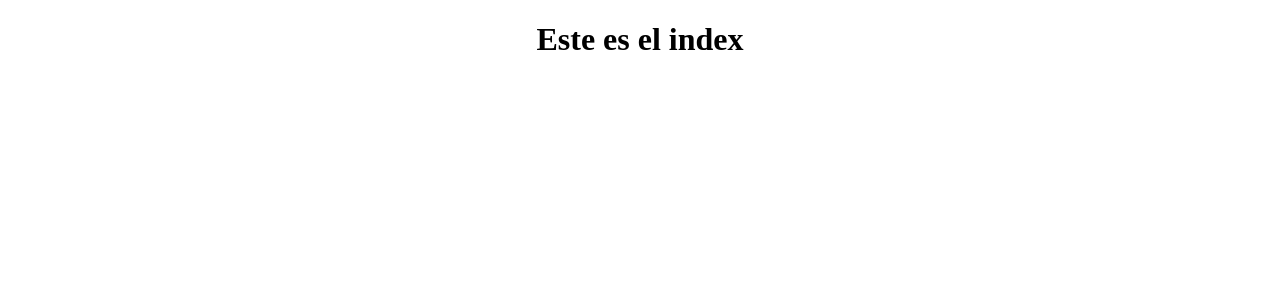
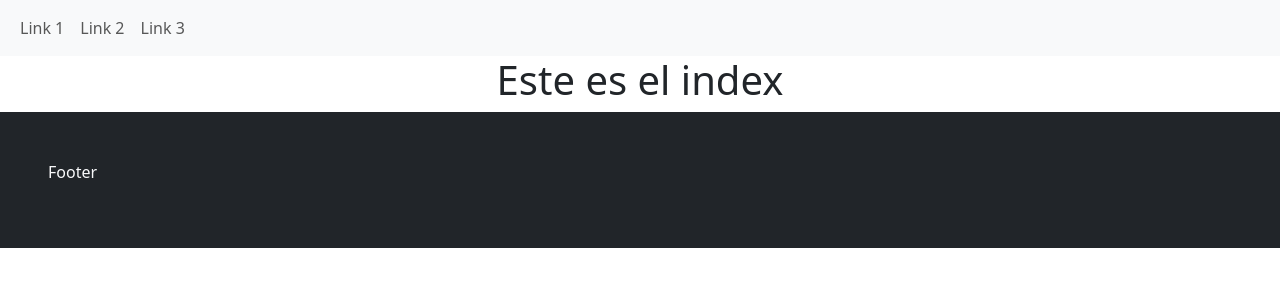
Before and after one commit to profealejandroduoc/crud_S4_20204, a Django app: page / in a window 1280 px wide. Shown: the top 300 px of the page. Run offline with Django 5.2, Linux system fonts and the light colour scheme.

Commit message:
base u personas agregado

```diff
--- /dev/null
+++ b/crud/templates/crud/base.html
@@ -0,0 +1,45 @@
+{% load static %}
+<!DOCTYPE html>
+<html lang="es">
+
+<head>
+    <meta charset="UTF-8">
+    <meta name="viewport" content="width=device-width, initial-scale=1.0">
+    <title>Sitio CRUD</title>
+    <!-- Latest compiled and minified CSS -->
+    <link href="https://cdn.jsdelivr.net/npm/bootstrap@5.3.3/dist/css/bootstrap.min.css" rel="stylesheet">
+
+    <!-- Latest compiled JavaScript -->
+    <script src="https://cdn.jsdelivr.net/npm/bootstrap@5.3.3/dist/js/bootstrap.bundle.min.js"></script>
+</head>
+
+<body>
+    <nav class="navbar navbar-expand-sm bg-light">
+
+        <div class="container-fluid">
+          <!-- Links -->
+          <ul class="navbar-nav">
+            <li class="nav-item">
+              <a class="nav-link" href="#">Link 1</a>
+            </li>
+            <li class="nav-item">
+              <a class="nav-link" href="#">Link 2</a>
+            </li>
+            <li class="nav-item">
+              <a class="nav-link" href="#">Link 3</a>
+            </li>
+          </ul>
+        </div>
+
+      </nav>
+{% block contenido %}
+
+
+{% endblock contenido %}
+
+<div class="bg-dark text-light p-5">
+    <p>Footer</p>
+</div>
+</body>
+
+</html>
--- a/crud/templates/crud/index.html
+++ b/crud/templates/crud/index.html
@@ -1,14 +1,14 @@
-<!DOCTYPE html>
-<html lang="es">
-<head>
-    <meta charset="UTF-8">
-    <meta name="viewport" content="width=device-width, initial-scale=1.0">
-    <title>Ejemplo Crud</title>
-</head>
-<body>
+{% extends "crud/base.html" %}
+
+
+
+{% block contenido %}
+
+
     <div>
         <h1 style=" text-align: center;">Este es el index</h1>
     </div>
 
-</body>
-</html>
+
+
+{% endblock contenido %}
--- a/crud/urls.py
+++ b/crud/urls.py
@@ -1,8 +1,9 @@
 from django.urls import path
 
-from .views import index
+from .views import index, personas
 
 
 urlpatterns = [
-    path('',index,name="index")
+    path('',index,name="index"),
+    path('personas/', personas, name='personas')
 ]
--- a/crud/views.py
+++ b/crud/views.py
@@ -3,3 +3,7 @@ from django.shortcuts import render
 # Create your views here.
 def index(request):
     return render(request,'crud/index.html')
+
+
+def personas(request):
+    return render(request,'crud/personas.html')
```
Also changed, not shown: crud/templates/crud/personas.html (added, +11 -0 lines).
